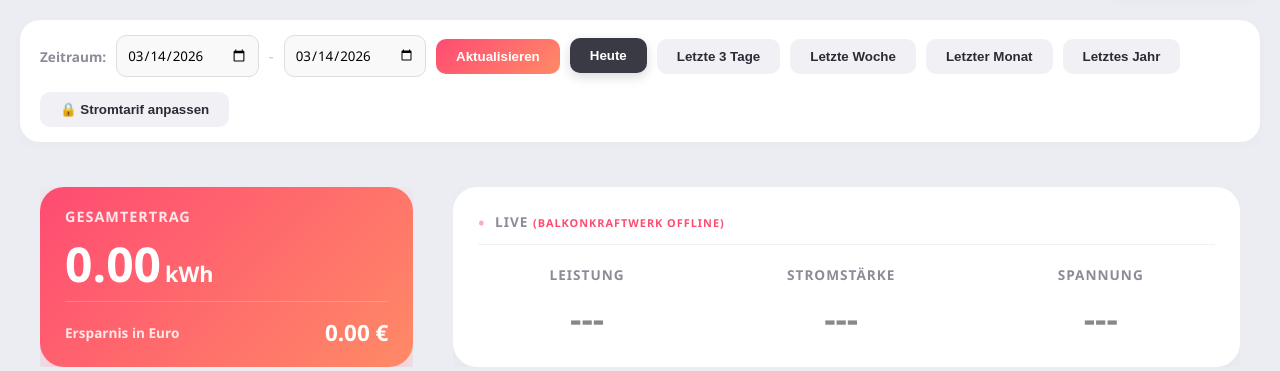
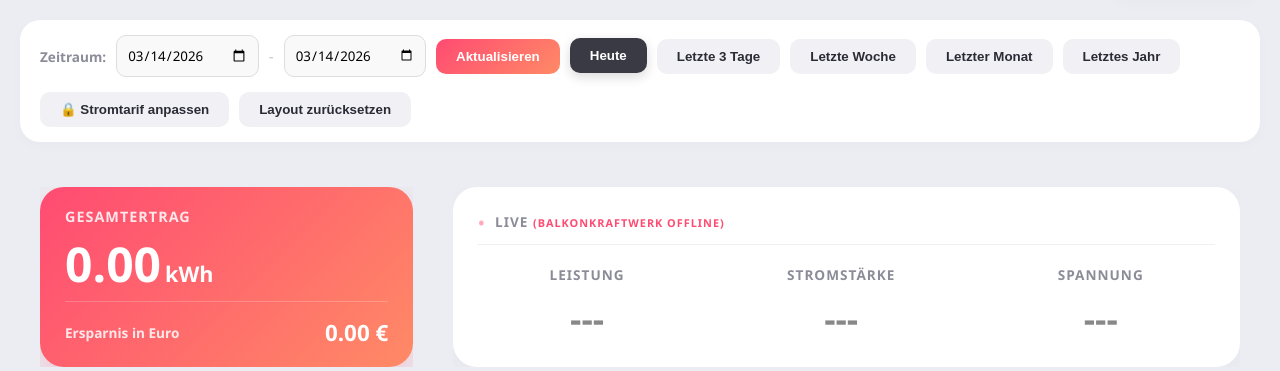
Before and after one commit to jacquesbach/balkonkraftwerk, a Flask app: page / in a window 1280 px wide. Shown: the part 59-430 px from the top of the page. Run offline with Flask 3, Linux system fonts and the light colour scheme; data comes from the database, SQL or seed files in the repository; data that the repository does not hold is empty; some libraries are stand-ins or nearby versions.

Commit message:
Layout Reset Button

```diff
--- a/static/js/layout.js
+++ b/static/js/layout.js
@@ -80,6 +80,26 @@ async function loadLayout() {
         dashboardGrid.load(savedLayout);
         console.log("Layout sauber neu geladen.");
     }
+
+
+}
+
+async function resetDatabaseLayout() {
+    if (!confirm("Möchtest du das Layout wirklich auf Standard zurücksetzen?")) return;
+
+    const storedPw = sessionStorage.getItem('admin_pw');
+    if (!storedPw) return alert("Bitte erst einloggen!");
+
+    // Wir senden ein leeres Array oder null, damit der Server es löscht/leert
+    await fetch('/api/layout', {
+        method: 'POST',
+        headers: { 'Content-Type': 'application/json' },
+        body: JSON.stringify({
+            layout: [], // Leeres Layout erzwingen
+            pw: storedPw
+        })
+    });
+    location.reload();
 }
 
 document.addEventListener("DOMContentLoaded", async () => {
--- a/templates/index.html
+++ b/templates/index.html
@@ -81,6 +81,7 @@
               <button class="btn-primary" onclick="savePrice()" style="padding: 8px 15px;">+</button>
             </div>
           </div>
+          <button class="btn-secondary" id="unlockBtn" onclick="resetDatabaseLayout()"> Layout zurücksetzen </button>
         </div>
       </div>
 
```
